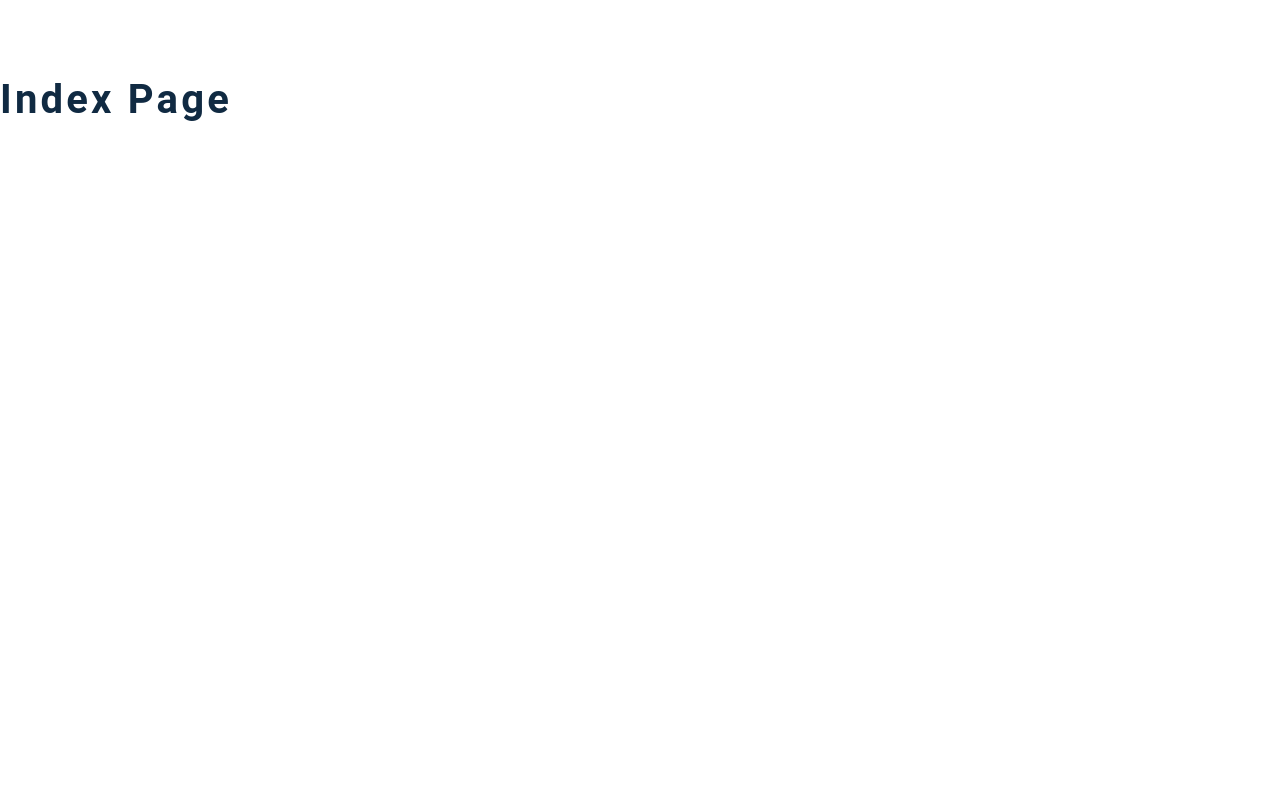
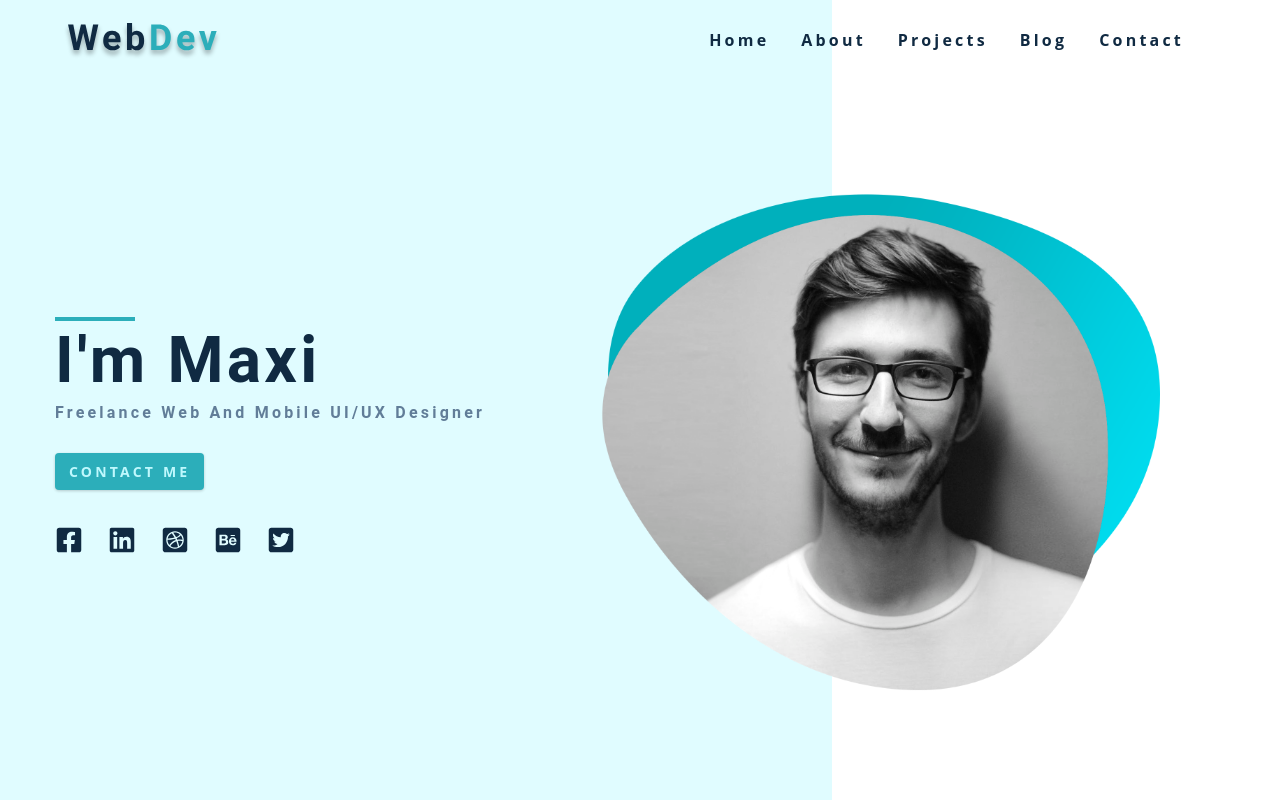
Before and after one commit to Sepp1324/GatsbyPortfolio, a Gatsby site: page / in a window 1280 px wide. Built offline with nearby package versions, Linux system fonts and the light colour scheme; Gatsby itself is replaced by a stand-in of ours.

Commit message:
Added Hero

```diff
--- a/src/components/Hero.js
+++ b/src/components/Hero.js
@@ -3,10 +3,38 @@
 import { Link } from "gatsby"
 import { graphql, useStaticQuery } from "gatsby"
 import SocialLinks from "../constants/socialLinks"
-// ...GatsbyImageSharpFluid
+
+const query = graphql`
+    {
+      file(relativePath: {eq: "hero-img.png"}) {
+        childImageSharp {
+          fluid {
+            ...GatsbyImageSharpFluid
+          }
+        }
+      }
+    }
+  `
 
 const Hero = () => {
-  return <h2>hero component</h2>
+  const { file: {
+    childImageSharp: { fluid },
+  },
+  } = useStaticQuery(query);
+  return <header className="hero">
+    <div className="section-center hero-center">
+      <article className="hero-info">
+        <div>
+          <div className="underline"></div>
+            <h1>i'm maxi</h1>
+            <h4>freelance web and mobile UI/UX designer</h4>
+            <Link to="/contact" className="btn">contact me</Link>
+            <SocialLinks />
+          </div>
+      </article>
+      <Image fluid={fluid} className="hero-img" />
+    </div>
+  </header>
 }
 
 export default Hero
--- a/src/components/Layout.js
+++ b/src/components/Layout.js
@@ -3,10 +3,12 @@
 import Navbar from "./Navbar"
 import Sidebar from "./Sidebar"
 import Footer from "./Footer"
+
 const Layout = ({ children }) => {
   return (
     <>
-      <h2>layout component</h2>
+      <Navbar />
+      {children}
     </>
   )
 }
--- a/src/components/Navbar.js
+++ b/src/components/Navbar.js
@@ -2,8 +2,19 @@
 import logo from "../assets/logo.svg"
 import { FaAlignRight } from "react-icons/fa"
 import PageLinks from "../constants/links"
+
 const Navbar = () => {
-  return <h2>navbar component</h2>
+  return <nav className="navbar">
+    <div className="nav-center">
+      <div className="nav-header">
+        <img src={logo} alt="logo"/>
+        <button type="button" className="toggle-btn">
+          <FaAlignRight></FaAlignRight>
+        </button>
+      </div>
+      <PageLinks styleClass="nav-links"></PageLinks>
+    </div>
+  </nav>
 }
 
 export default Navbar
--- a/src/pages/index.js
+++ b/src/pages/index.js
@@ -6,7 +6,9 @@
 import Jobs from "../components/Jobs"
 import Projects from "../components/Projects"
 import Blogs from "../components/Blogs"
+
 export default () => {
-  return <h2>index page</h2>
+  return <Layout>
+    <Hero /></Layout>
 }
 // ...GatsbyImageSharpFluid
```
